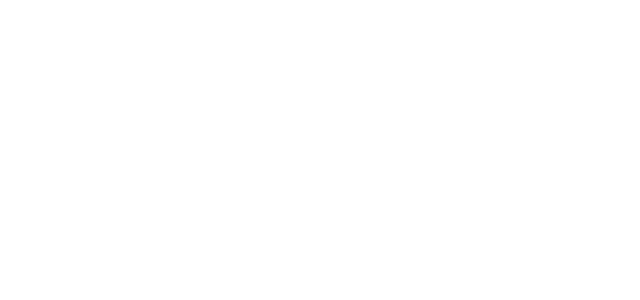
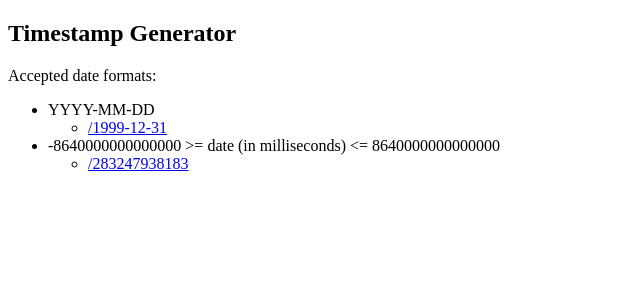
Before and after one commit to 0binny0/timestamp_microservice, a React (Vite) app in the folder client/: page / in a window 1280 px wide. Shown: the top 300 px of the page, without its empty margins (0-640 px from the left). Built offline with nearby package versions, Linux system fonts and the light colour scheme.

Commit message:
added <Home /> to <App />

```diff
--- a/client/src/App.jsx
+++ b/client/src/App.jsx
@@ -1,10 +1,13 @@
 import { useState } from 'react'
 import './App.css'
+
+import {Home} from "./components.jsx";
+
 
 
 
 function App() {
-
+    return <Home />
 }
 
 export default App
```
